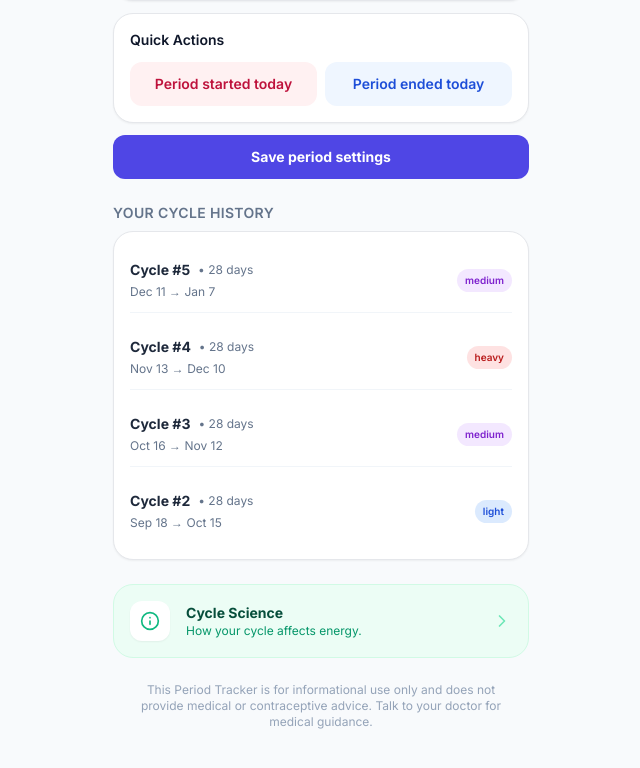
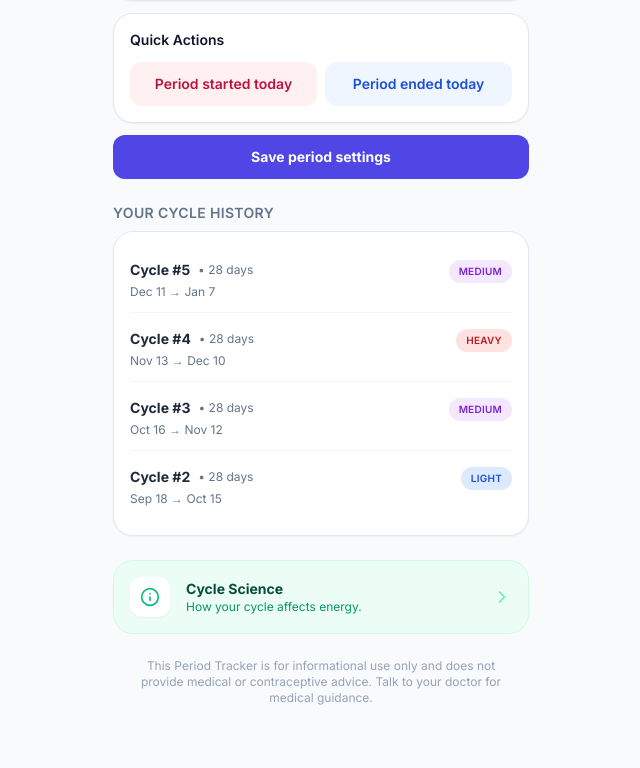
Before and after one commit to siavashakbarzadeh/fastingpro, a Next.js app: page /period-tracker in a window 1280 px wide. Shown: the part 955-1723 px from the top of the page, without its empty margins (319-959 px from the left). Built offline with nearby package versions, Linux system fonts and the light colour scheme.

Commit message:
Update page.tsx

```diff
--- a/app/period-tracker/page.tsx
+++ b/app/period-tracker/page.tsx
@@ -337,10 +337,13 @@ export default function PeriodTrackerPage() {
                         Your Cycle History
                     </h2>
 
-                    <div className="rounded-2xl border bg-white shadow-sm p-4 space-y-3">
+                    <div className="rounded-2xl border border-slate-200 bg-white shadow-sm p-4 space-y-1">
                         {cycleHistory.length > 0 ? (
-                            cycleHistory.map((cycle) => (
-                                <div key={cycle.cycleNumber} className="flex items-center justify-between py-3 border-b border-slate-100 last:border-0">
+                            cycleHistory.map((cycle, index) => (
+                                <div
+                                    key={cycle.cycleNumber}
+                                    className={`flex items-start justify-between py-3 ${index !== cycleHistory.length - 1 ? 'border-b border-slate-100' : ''}`}
+                                >
                                     <div className="flex-1">
                                         <div className="flex items-center gap-2 mb-1">
                                             <h4 className="text-sm font-bold text-slate-800">Cycle #{cycle.cycleNumber}</h4>
@@ -350,7 +353,7 @@ export default function PeriodTrackerPage() {
                                             {new Date(cycle.startDate).toLocaleDateString('en-US', { month: 'short', day: 'numeric' })} → {new Date(cycle.endDate).toLocaleDateString('en-US', { month: 'short', day: 'numeric' })}
                                         </p>
                                     </div>
-                                    <span className={`px-2 py-1 rounded-full text-[10px] font-semibold ${flowColors[cycle.flow]}`}>
+                                    <span className={`px-2.5 py-1 rounded-full text-[10px] font-semibold uppercase tracking-wide ${flowColors[cycle.flow]}`}>
                                         {cycle.flow}
                                     </span>
                                 </div>
```
Lines whose indentation alone changed are shown as unchanged.
